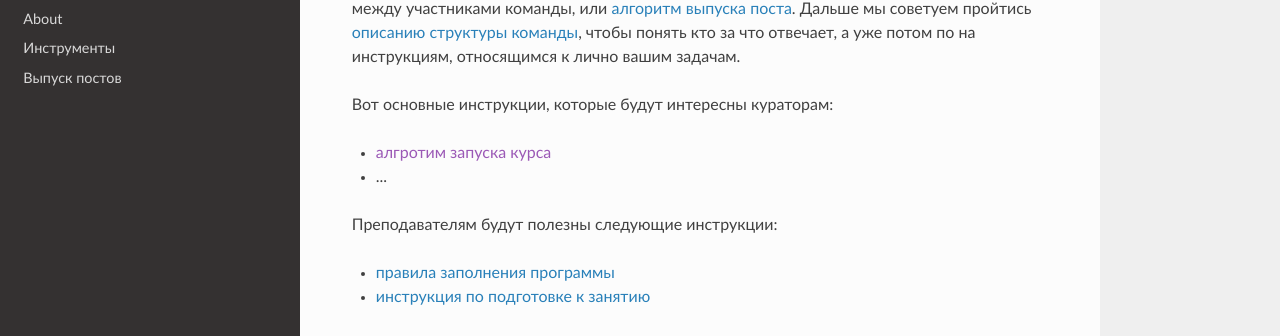
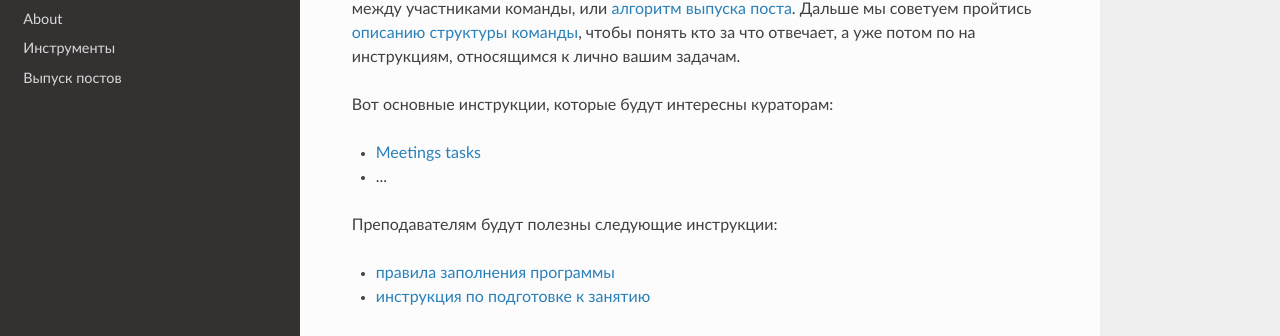
Before and after one commit to arsenyafonin/wiki, an MkDocs documentation site: the page built from docs/index.md, in a window 1280 px wide. Shown: the part 206-542 px from the top of the page. Built offline with MkDocs 1.6.1, drawn with Linux system fonts in a browser that asks for light colours; nearby versions of some CDN libraries; old or Windows-style settings are respelled for this version of MkDocs.

Commit message:
Update index.md

```diff
--- a/docs/index.md
+++ b/docs/index.md
@@ -4,7 +4,7 @@
 
 Вот основные инструкции, которые будут интересны кураторам:
 
-* [алгротим запуска курса]()
+* [Meetings tasks](ins_07_meetings/)
 * ...
 
 Преподавателям будут полезны следующие инструкции:
```
